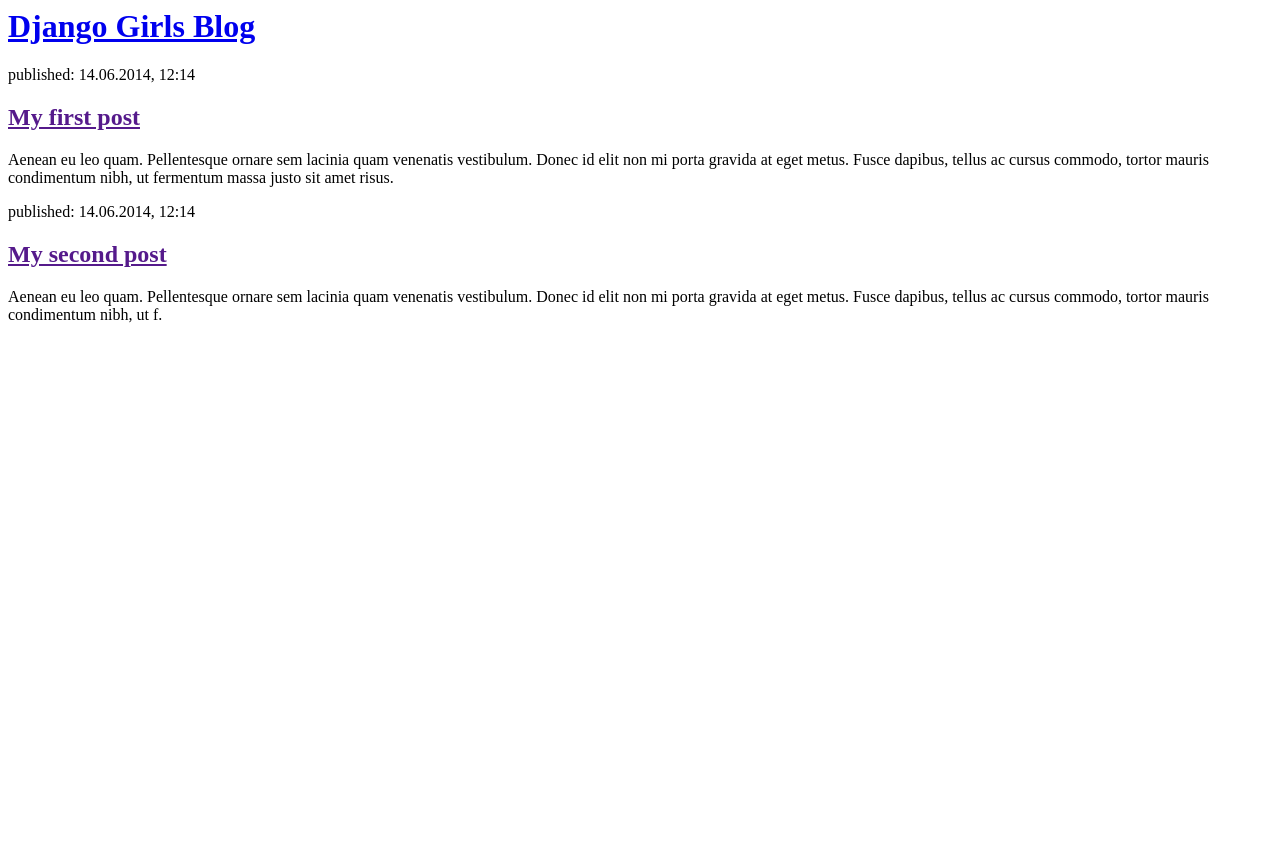
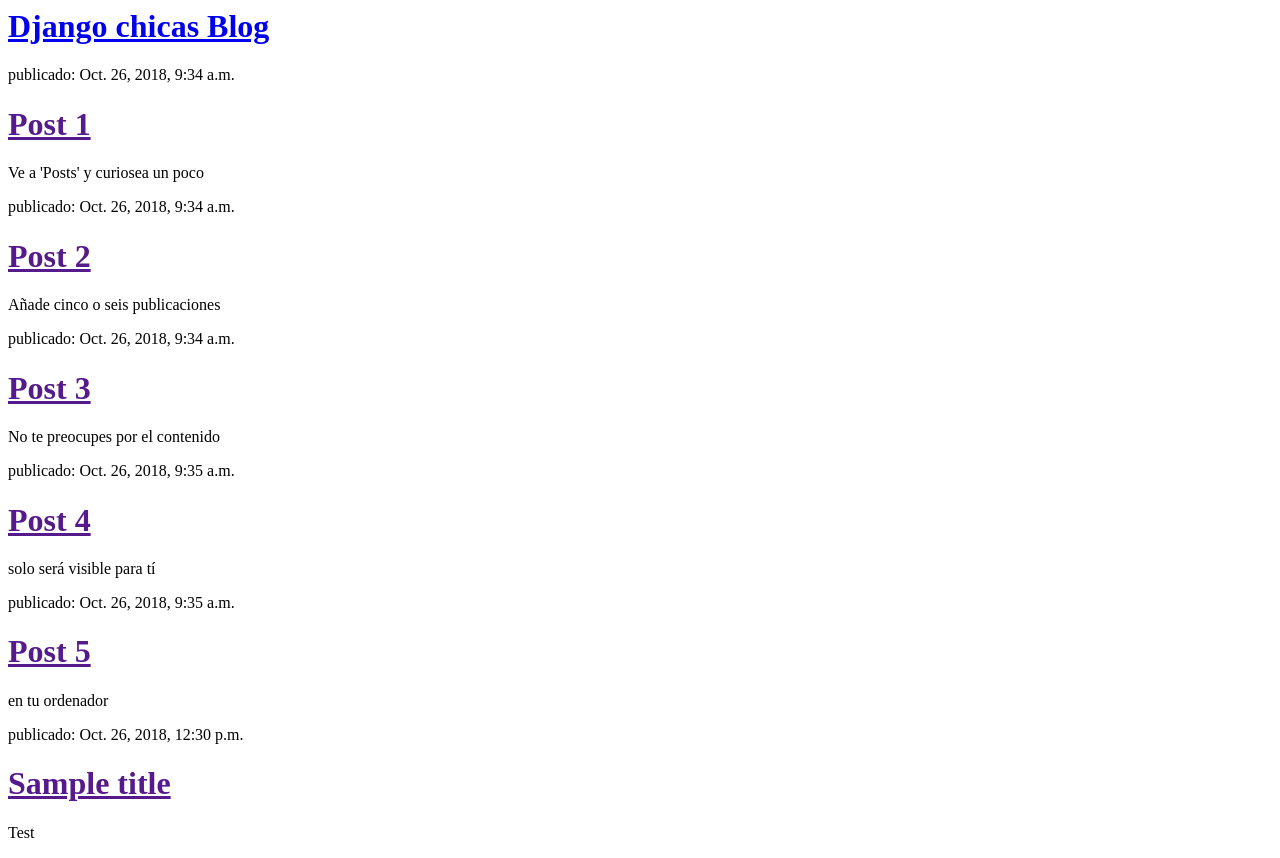
Before and after one commit to alu0100891843/djangogirls, a Django app: page / in a window 1280 px wide. Before the commit the page ends 323 px from the top, so only its background shows below. Run offline with Django 3.2, Linux system fonts and the light colour scheme; data comes from the database, SQL or seed files in the repository.

Commit message:
Django templates

```diff
--- a/blog/templates/blog/post_list.html
+++ b/blog/templates/blog/post_list.html
@@ -3,20 +3,29 @@
         <title>Django Girls blog</title>
     </head>
     <body>
-        <div>
+        <!-- <div>
             <h1><a href="/">Django Girls Blog</a></h1>
         </div>
+        <div>{{ posts }}</div>  -->
+        <!-- ###Muestra todo el QuerySet sin salida formateada### -->
+        <!-- <div>{% for post in posts %} {{ post }}{% endfor %}</div>
+        ###Muestra todo el QuerySet elemento a elemento### -->
 
         <div>
-            <p>published: 14.06.2014, 12:14</p>
-            <h2><a href="">My first post</a></h2>
-            <p>Aenean eu leo quam. Pellentesque ornare sem lacinia quam venenatis vestibulum. Donec id elit non mi porta gravida at eget metus. Fusce dapibus, tellus ac cursus commodo, tortor mauris condimentum nibh, ut fermentum massa justo sit amet risus.</p>
+            <h1><a href = "/" > Django chicas Blog </a></h1>
         </div>
 
+        {% for post in posts %}
+        <!-- Para cada elemento de la lista de post-->
         <div>
-            <p>published: 14.06.2014, 12:14</p>
-            <h2><a href="">My second post</a></h2>
-            <p>Aenean eu leo quam. Pellentesque ornare sem lacinia quam venenatis vestibulum. Donec id elit non mi porta gravida at eget metus. Fusce dapibus, tellus ac cursus commodo, tortor mauris condimentum nibh, ut f.</p>
+        <!-- Mostramos cada atributo en la salida de la página web -->
+            <p> publicado: {{ post.published_date }} </p>
+            <h1><a href = "" >{{ post.title }} </a></h1>
+            <p>{{ post.text|linebreaksbr }} </p>
+            <!-- linebreaksbr analiza si en el texto hay saltos de línea
+            para incluirlos en la visualización de la página -->
         </div>
+        {% endfor %}
+
     </body>
 </html>
```
